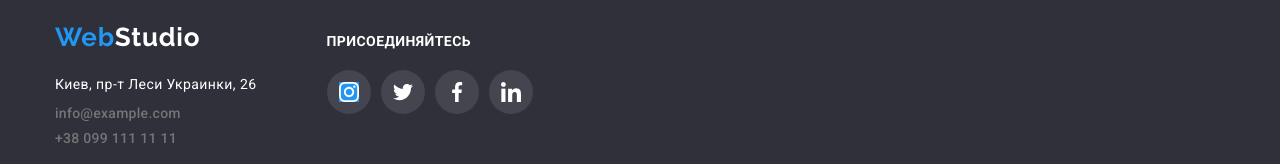
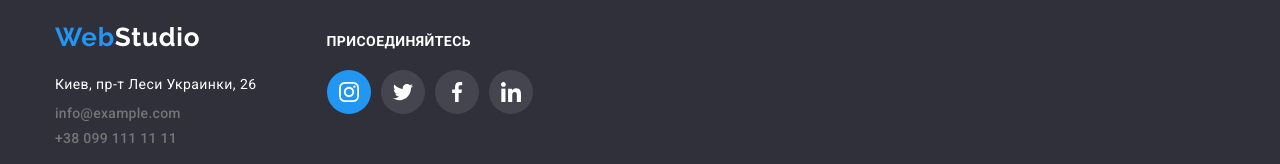
Before and after one commit to OlhaNazarova/goit-markup-hw-04, a plain HTML site: page index.html in a window 1280 px wide. In both pictures the pointer is over the link 348 px from the left and 2808 px from the top of the page. Shown: the part 2717-2881 px from the top of the page. Drawn offline with nearby package versions, Linux system fonts and the light colour scheme.

Commit message:
виконане 4 дз повністю

```diff
--- a/css/styles.css
+++ b/css/styles.css
@@ -555,8 +555,8 @@ color: rgba(255, 255, 255, 0.6);
     border-radius: 50%;
     background-color: rgba(255, 255, 255, 0.1);
 }
-.social-list-dark:hover .social-icon,
-.social-list-dark:focus .social-icon {
+.social-list-dark:hover,
+.social-list-dark:focus{
    background-color: var(--accent-color);
 }
 .social-icon{
```
